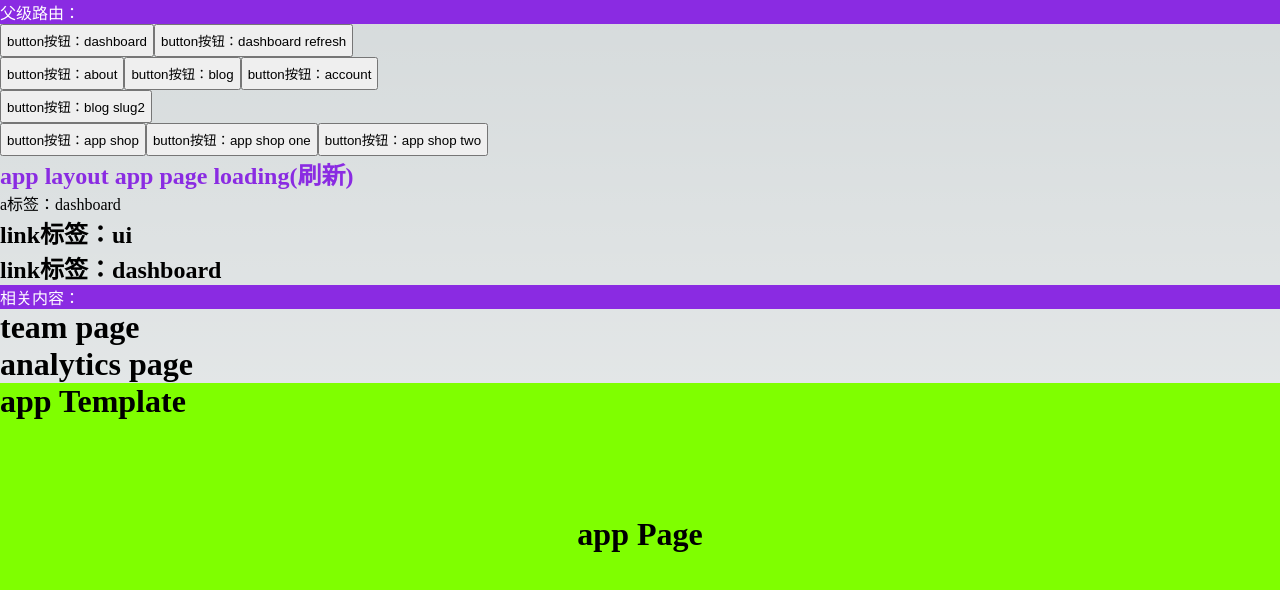
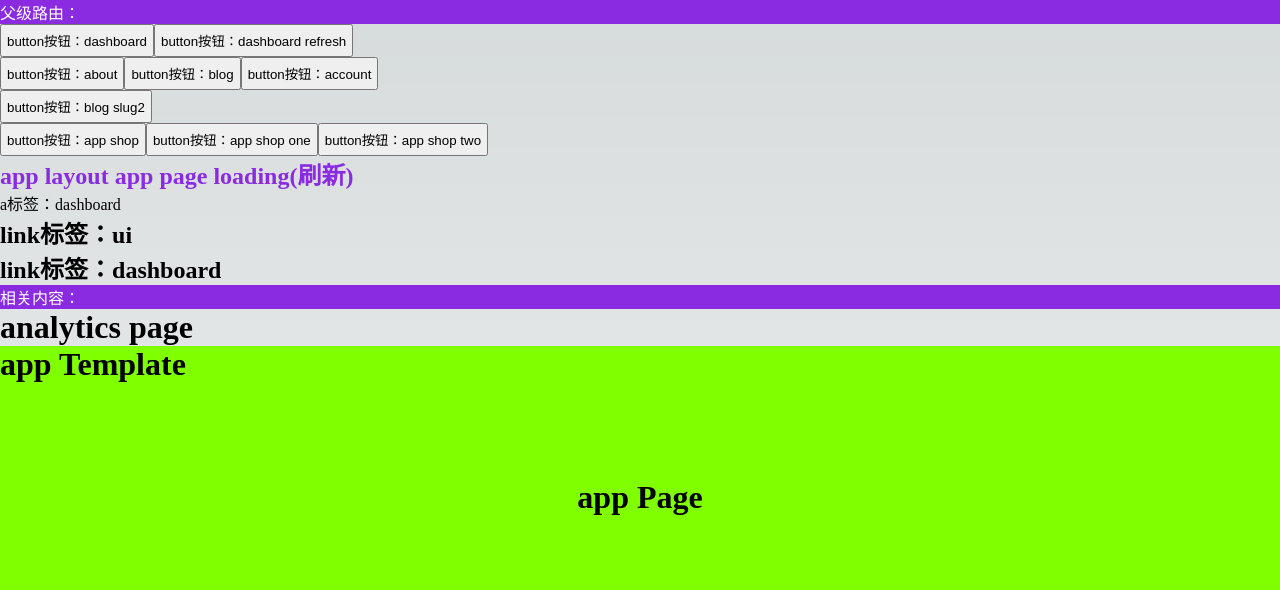
Before and after one commit to linround/next_test, a Next.js app: page / in a window 1280 px wide. Shown: the top 590 px of the page. Built offline with nearby package versions, Linux system fonts and the light colour scheme.

Commit message:
feature:route module

```diff
--- a/app/layout.tsx
+++ b/app/layout.tsx
@@ -4,21 +4,27 @@ import {Navigation} from "@/app/ui/Navigation";
 import ButtonNavigation from "@/app/components/ButtonNavigation";
 
 export const metadata = {
-  title: 'localhost:3000',
+  title: 'localhost:3001',
   description: 'next app 服务单段渲染实例',
 }
 
-export default function RootLayout({
-  children,
-  team,
-  analytics,
-  auth
-}: {
+export default async function RootLayout(prop: {
   children: React.ReactNode
   team: React.ReactNode
   analytics: React.ReactNode
   auth:React.ReactNode
 }) {
+  const {
+    children,
+    team,
+    analytics,
+    auth,
+  }=prop
+  await new Promise(resolve => {
+    setTimeout(resolve,500)
+  })
+  const ok = Math.random()>0.5
+  console.log('===============',prop)
   return (
     <html lang="en">
       <body>
@@ -36,8 +42,7 @@ export default function RootLayout({
         <Navigation href={'/dashboard'}>link标签：dashboard</Navigation>
 
         <p style={{background:'blueviolet',color:'white'}}>相关内容：</p>
-        <div>{team}</div>
-        <div>{analytics}</div>
+        <div>{ok ? team:analytics}</div>
         <div style={{backgroundColor:'chartreuse'}} >{children}</div>
       </div>
       </body>
--- /dev/null
+++ b/app/not-found.tsx
@@ -0,0 +1,5 @@
+export default function notFound() {
+  return (
+    <h1>not found</h1>
+  )
+}
--- a/package.json
+++ b/package.json
@@ -3,7 +3,7 @@
   "version": "0.1.0",
   "private": true,
   "scripts": {
-    "dev": "next dev",
+    "dev": "next dev -p 3001",
     "build": "next build",
     "start": "next start",
     "lint": "next lint"
```
